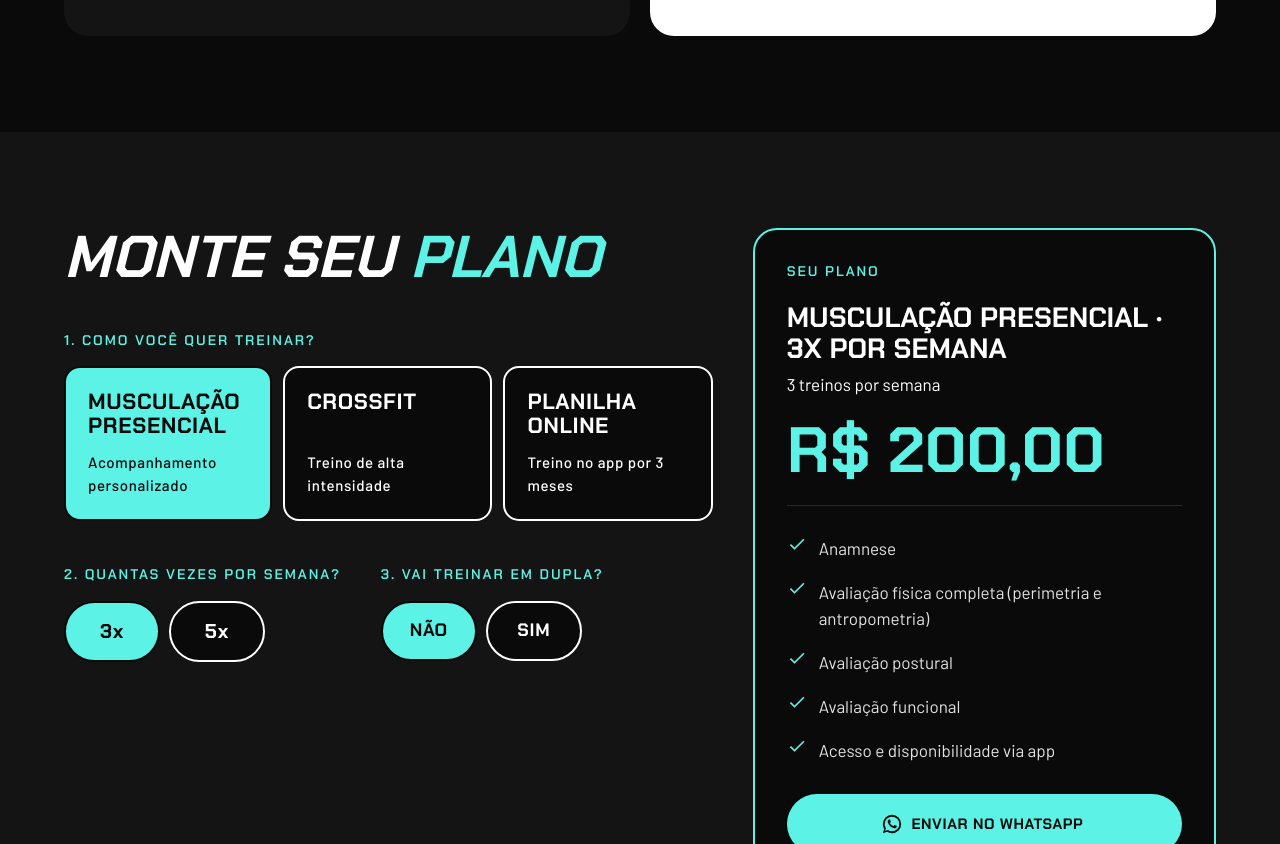
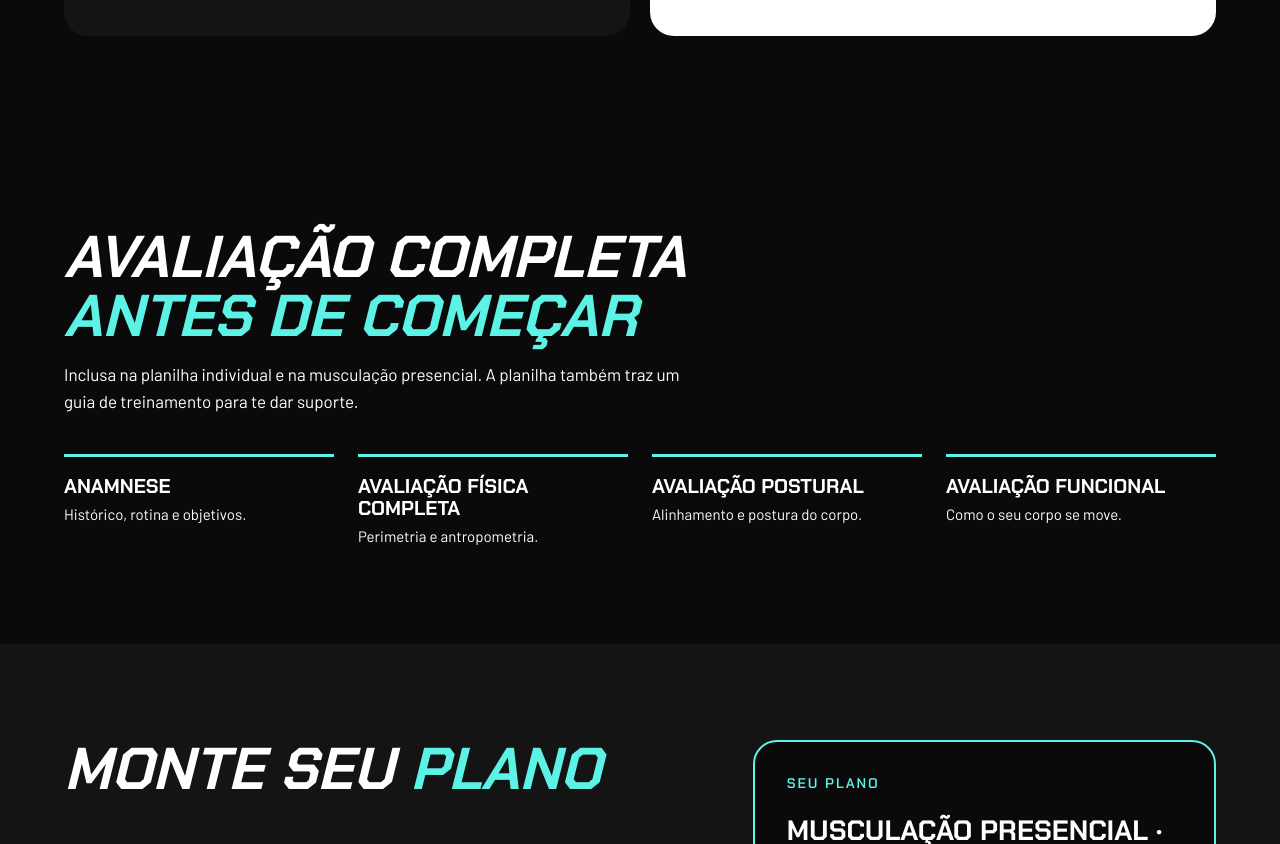
Before and after one commit to Gessyca-Oliveira/helena-personal, a React (Vite) app: page / in a window 1280 px wide. Shown: the part 740-1584 px from the top of the page. Built offline with nearby package versions, Linux system fonts and the light colour scheme.

Commit message:
feat: add seção descrição avaliações

```diff
--- a/src/app/App.jsx
+++ b/src/app/App.jsx
@@ -3,6 +3,7 @@ import Header from '../sections/Header';
 import Footer from '../sections/Footer';
 import Hero from '../sections/Hero';
 import { PlanBuilderSection } from '../features/plan-builder';
+import Assessments from '../sections/Assessments';
 
 export default function App() {
   return (
@@ -21,6 +22,7 @@ export default function App() {
       <Header />
       <Box component="main" id="conteudo">
         <Hero />
+        <Assessments />
         <PlanBuilderSection />
       </Box>
       <Footer />
--- a/src/sections/Assessments.jsx
+++ b/src/sections/Assessments.jsx
@@ -3,7 +3,7 @@ import { ASSESSMENTS } from '../config/plans';
 
 export default function Assessments() {
   return (
-    <Box component="section" aria-labelledby="titulo-avaliacoes" sx={{ py: { xs: 8, md: 12 }, bgcolor: 'background.paper' }}>
+    <Box component="section" aria-labelledby="titulo-avaliacoes" sx={{ py: { xs: 8, md: 12 } }}>
       <Container maxWidth="lg">
         <Typography variant="h2" id="titulo-avaliacoes" sx={{ maxWidth: 760 }}>
           Avaliação completa <Box component="span" sx={{ color: 'primary.main' }}>antes de começar</Box>
```
